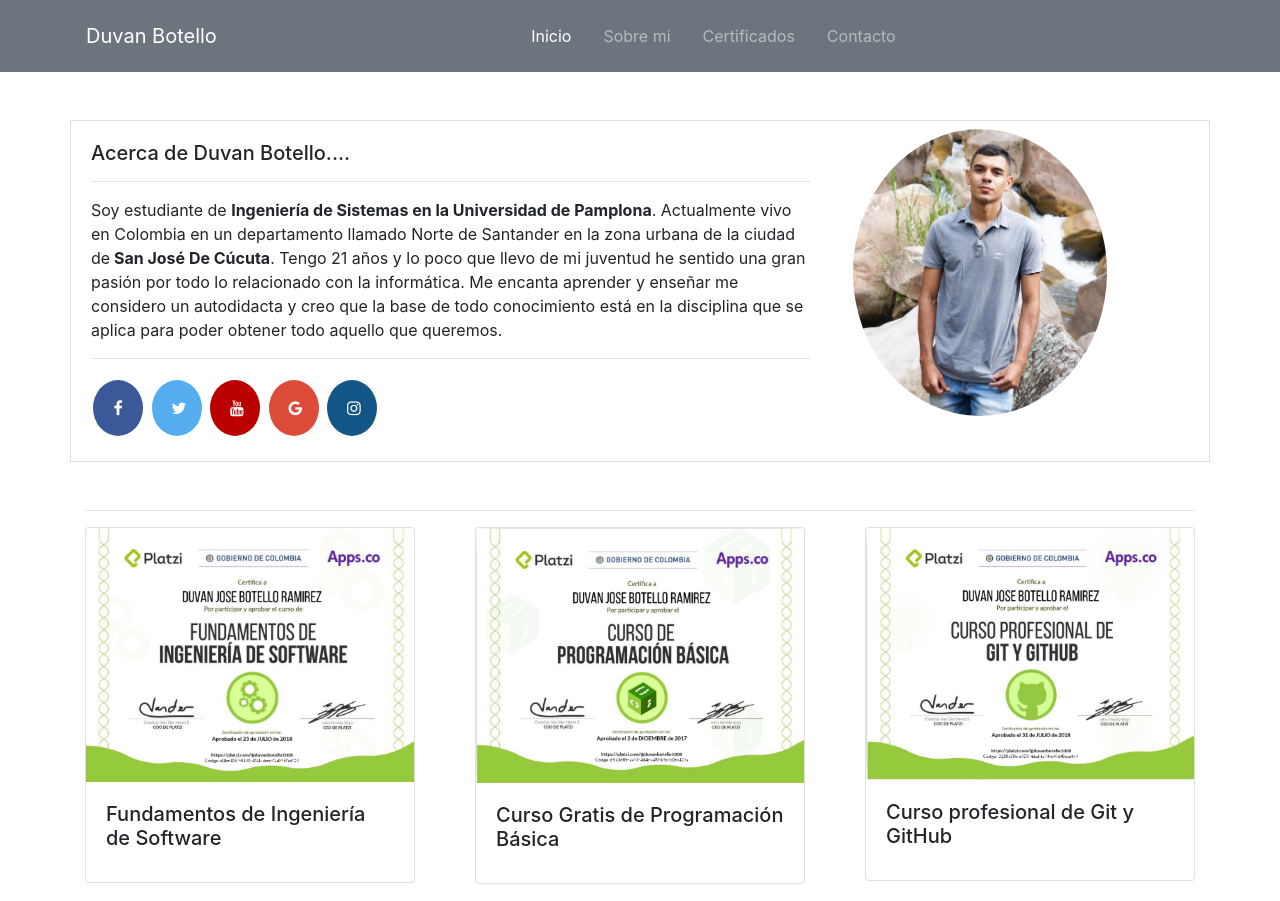
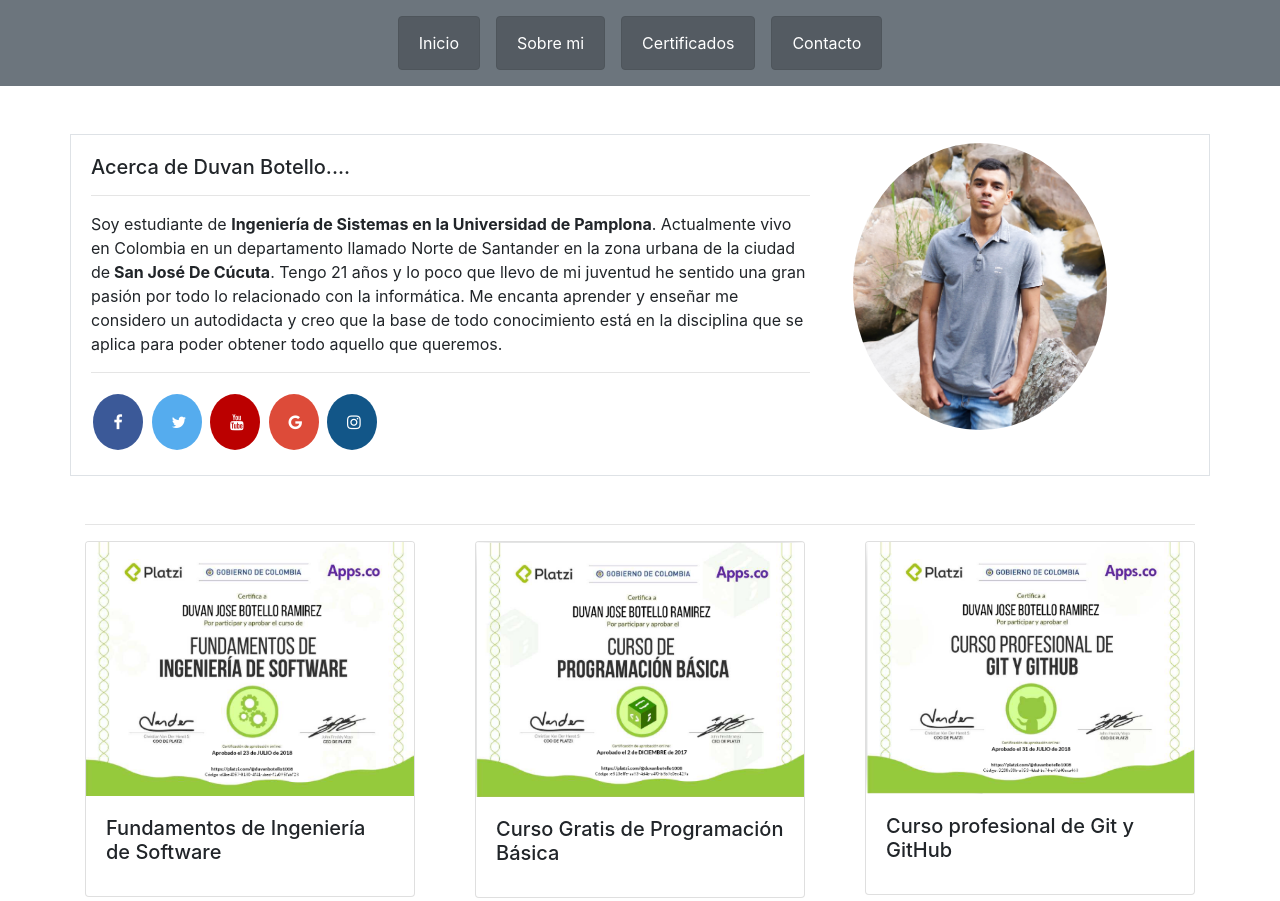
Before and after one commit to duvanbotello/miportafolio, a plain HTML site: page index.html in a window 1280 px wide. Shown: the top 901 px of the page. Drawn offline with nearby package versions, Linux system fonts and the light colour scheme.

Commit message:
Modificando los navbar en forma de boton

```diff
--- a/index.html
+++ b/index.html
@@ -17,23 +17,18 @@
 
    <div class="navbar-dark bg-secondary sticky-top">
         <nav class="navbar navbar-expand-md navbar-dark bg-secondary container">
-                <a class="navbar-brand" href="#">Duvan Botello</a>
-                <button class="navbar-toggler" type="button" data-toggle="collapse" data-target="#navbarSupportedContent" aria-controls="navbarSupportedContent" aria-expanded="false" aria-label="Toggle navigation">
-                  <span class="navbar-toggler-icon"></span>
-                </button>
-
                 <div class="collapse navbar-collapse" id="navbarSupportedContent">
                   <ul class="navbar-nav m-auto ">
-                    <li class="nav-item active m-2">
-                      <a class="nav-link" href="index.html">Inicio <span class="sr-only">(current)</span></a>
+                    <li class="nav-item active m-2 btn btn-secondary">
+                      <a class="nav-link " href="index.html">Inicio<span class="sr-only">(current)</span></a>
                     </li>
-                    <li class="nav-item m-2">
+                    <li class="nav-item active m-2 btn btn-secondary">
                       <a class="nav-link" href="#sobremi">Sobre mi</a>
                     </li>
-                    <li class="nav-item m-2">
+                    <li class="nav-item active m-2 btn btn-secondary">
                       <a class="nav-link" href="#certificados">Certificados</a>
                     </li>
-                    <li class="nav-item m-2">
+                    <li class="nav-item active m-2 btn btn-secondary">
                             <a class="nav-link" href="#contacto">Contacto</a>
                     </li>
                   </ul>
```
